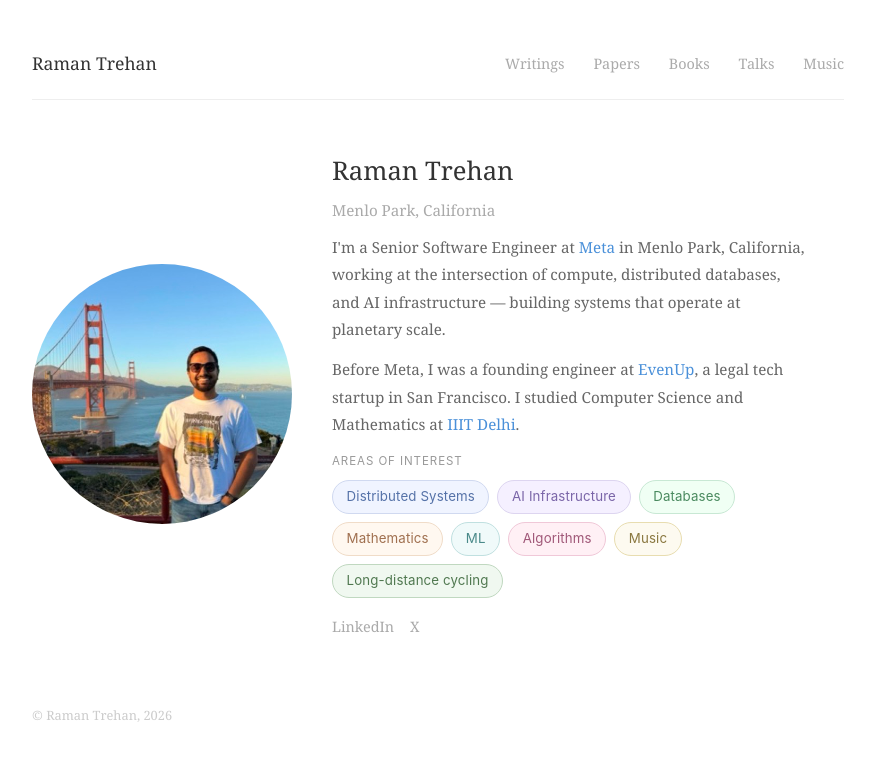
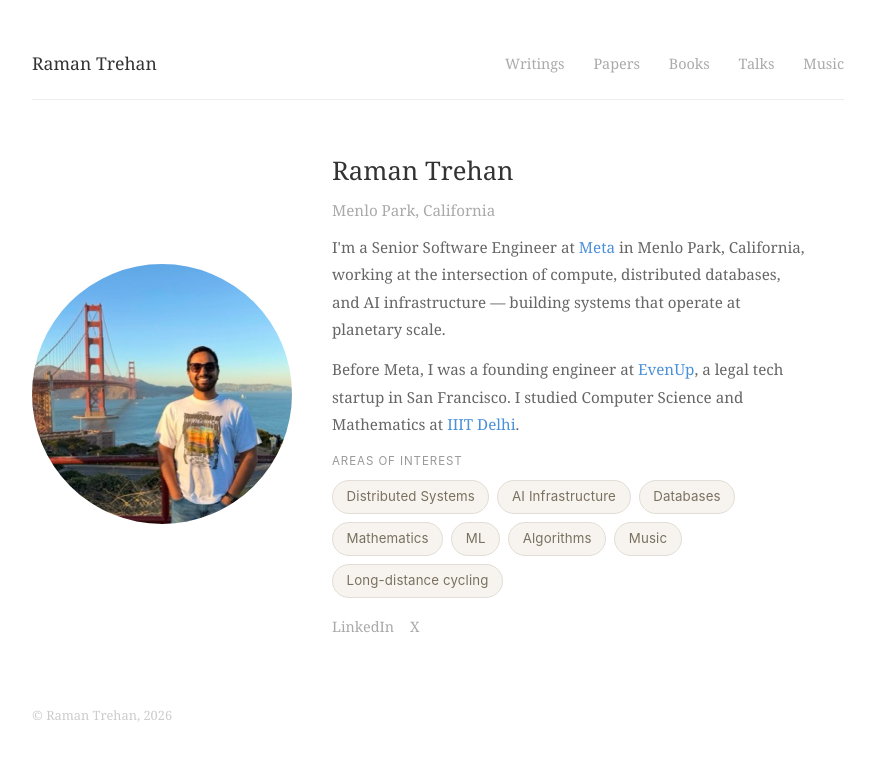
Before and after one commit to ramandeeptrehan/ramandeeptrehan.github.io, a Jekyll site: the page built from index.html, in a window 1280 px wide. Shown: the top 761 px of the page, without its empty margins (202-1077 px from the left). Built offline with Jekyll 4.4.1, drawn with Linux system fonts in a browser that asks for light colours.

Commit message:
Unified warm grey color for interest tags

```diff
--- a/assets/css/style.css
+++ b/assets/css/style.css
@@ -130,14 +130,7 @@ nav a.active {
   border: 1px solid transparent;
 }
 
-.interests ul li:nth-child(1) { background: #f0f4ff; color: #5572a8; border-color: #d0d9f0; }
-.interests ul li:nth-child(2) { background: #f5f0ff; color: #7a65a8; border-color: #ddd5f0; }
-.interests ul li:nth-child(3) { background: #f0fff4; color: #4a8a5f; border-color: #c8e8d4; }
-.interests ul li:nth-child(4) { background: #fff8f0; color: #a07050; border-color: #f0dcc8; }
-.interests ul li:nth-child(5) { background: #f0fafa; color: #4a8a8a; border-color: #c0e0e0; }
-.interests ul li:nth-child(6) { background: #fff0f5; color: #a05878; border-color: #f0c8d8; }
-.interests ul li:nth-child(7) { background: #fdfaf0; color: #8a7840; border-color: #e8ddb0; }
-.interests ul li:nth-child(8) { background: #f0f8f0; color: #507850; border-color: #c0d8c0; }
+.interests ul li { background: #f7f4ef; color: #7a7060; border-color: #e2ddd6; }
 
 .links {
   display: flex;
```
